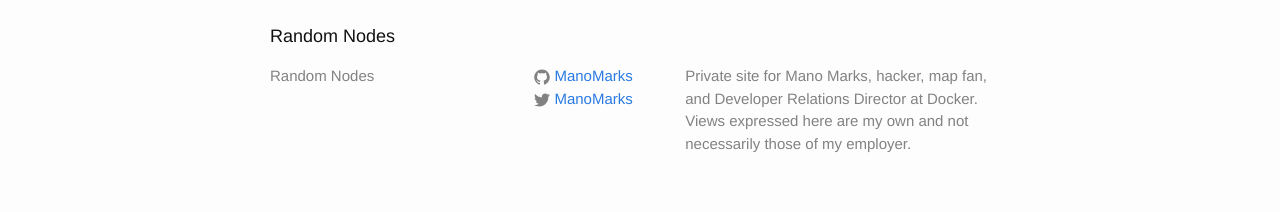
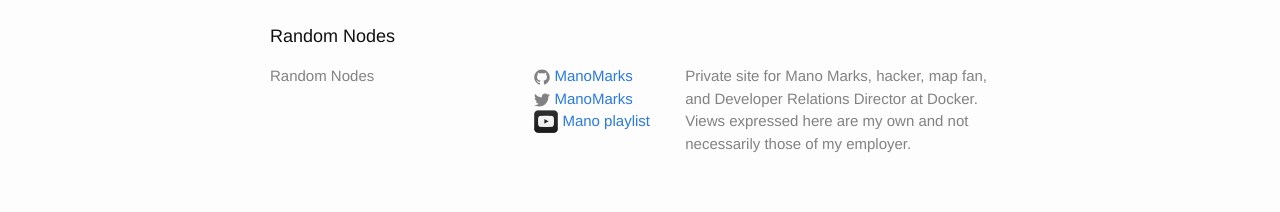
Before and after one commit to ManoMarks/ManoMarks.github.io, a Jekyll site: the page built from index.html, in a window 1280 px wide. Shown: the part 924-1136 px from the top of the page. Built offline with Jekyll 4.4.1, drawn with Linux system fonts in a browser that asks for light colours.

Commit message:
adding video playlist to footer

```diff
--- a/_config.yml
+++ b/_config.yml
@@ -5,6 +5,6 @@ baseurl: ""
 url: "http://manomarks.github.io"
 twitter_username: ManoMarks
 github_username:  ManoMarks
-
+youtube_playlist: "https://www.youtube.com/watch?v=EReEOMS7gsk&list=PLjoEzhZLEfwdQcPNfQ4EZrcitbs0kQ5JZ"
 # Build settings
 markdown: kramdown
--- a/_includes/footer.html
+++ b/_includes/footer.html
@@ -42,6 +42,14 @@
             </a>
           </li>
           {% endif %}
+          {% if site.youtube_playlist %}
+          <li>
+            <a href="{{site.youtube_playlist}}">
+              <img src="/imgs/YouTube-social-squircle_dark_24px.png">
+              <span class="username">Mano playlist</span>
+            </a>
+          </li>
+          {% endif %}
         </ul>
       </div>
 
```
Also changed, not shown: imgs/YouTube-social-squircle_dark_24px.png (added), 1 other file.
